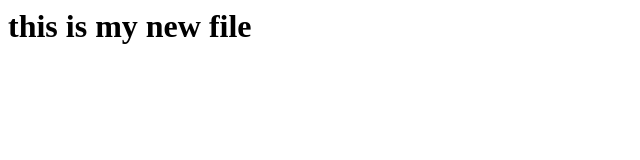
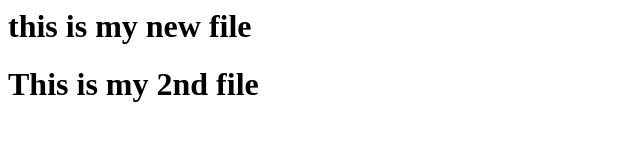
Before and after one commit to FaizAwan/hospital, a plain HTML site: page index.html in a window 1280 px wide. Shown: the whole page, without its empty margins (0-640 px from the left). Drawn offline with Linux system fonts and the light colour scheme.

Commit message:
2nd program

```diff
--- a/index.html
+++ b/index.html
@@ -1 +1,2 @@
 <h1> this is my new file </h1>
+<h1> This is my 2nd file </h1>
```
